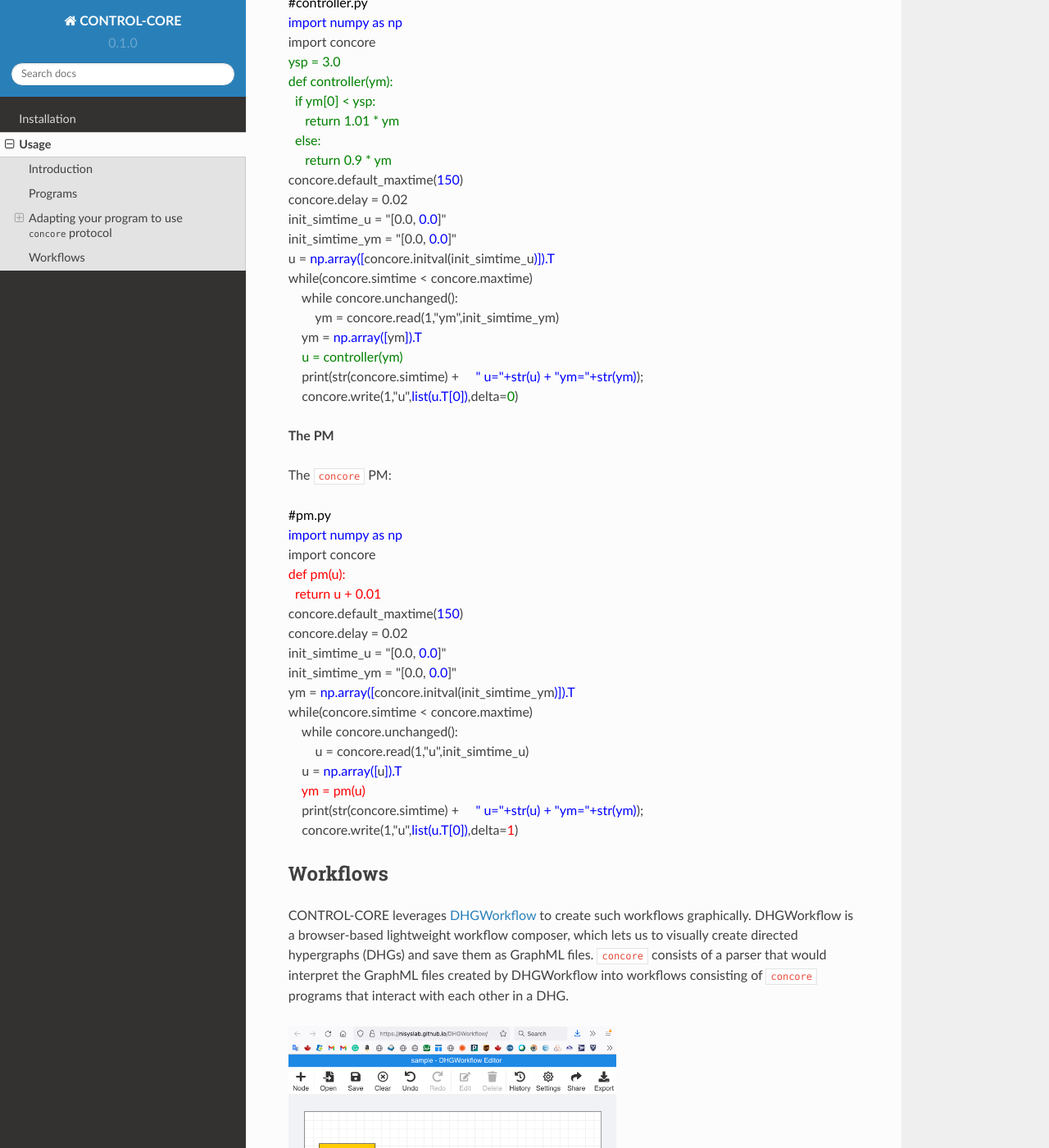
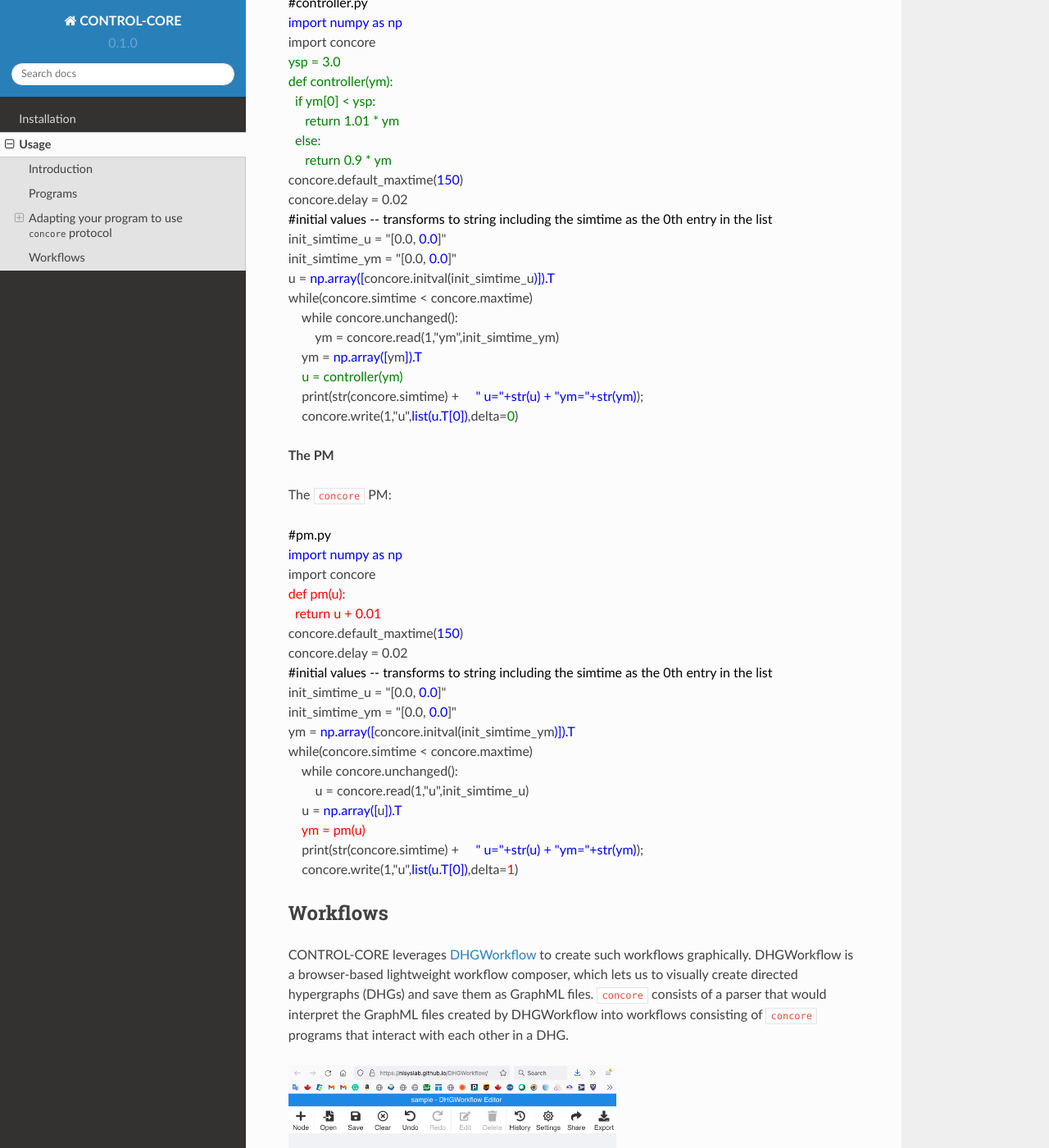
Before and after one commit to ControlCore-Project/documentation, a Sphinx documentation site: the page built from docs/source/usage.rst, in a window 1280 px wide and 1400 px high, scrolled down 2177 px. Shown: the whole window at 82% size. Built offline with Sphinx 7.4.7 and the Read the Docs theme 2.0.0, drawn with Linux system fonts in a browser that asks for light colours.

Commit message:
Update usage.rst

```diff
--- a/docs/source/usage.rst
+++ b/docs/source/usage.rst
@@ -87,6 +87,7 @@ The respective ``concore`` controller:
 :raw-html:`<font color="green">     return 0.9 * ym</font><br>`
 :raw-html:`concore.default_maxtime(<font color="blue">150</font>)<br>`
 :raw-html:`concore.delay = 0.02<br>`
+:raw-html:`<font color="black">#initial values -- transforms to string including the simtime as the 0th entry in the list</font><br>`
 :raw-html:`init_simtime_u = "[0.0, <font color="blue">0.0</font>]"<br>`
 :raw-html:`init_simtime_ym = "[0.0, <font color="blue">0.0</font>]"<br>`
 :raw-html:`u = <font color="blue">np.array([</font>concore.initval(init_simtime_u<font color="blue">)]).T</font><br>`
@@ -106,6 +107,7 @@ The ``concore`` PM:
 :raw-html:`<font color="red">  return u + 0.01</font><br>`
 :raw-html:`concore.default_maxtime(<font color="blue">150</font>)<br>`
 :raw-html:`concore.delay = 0.02<br>`
+:raw-html:`<font color="black">#initial values -- transforms to string including the simtime as the 0th entry in the list</font><br>`
 :raw-html:`init_simtime_u = "[0.0, <font color="blue">0.0</font>]"<br>`
 :raw-html:`init_simtime_ym = "[0.0, <font color="blue">0.0</font>]"<br>`
 :raw-html:`ym = <font color="blue">np.array([</font>concore.initval(init_simtime_ym<font color="blue">)]).T</font><br>`
```
